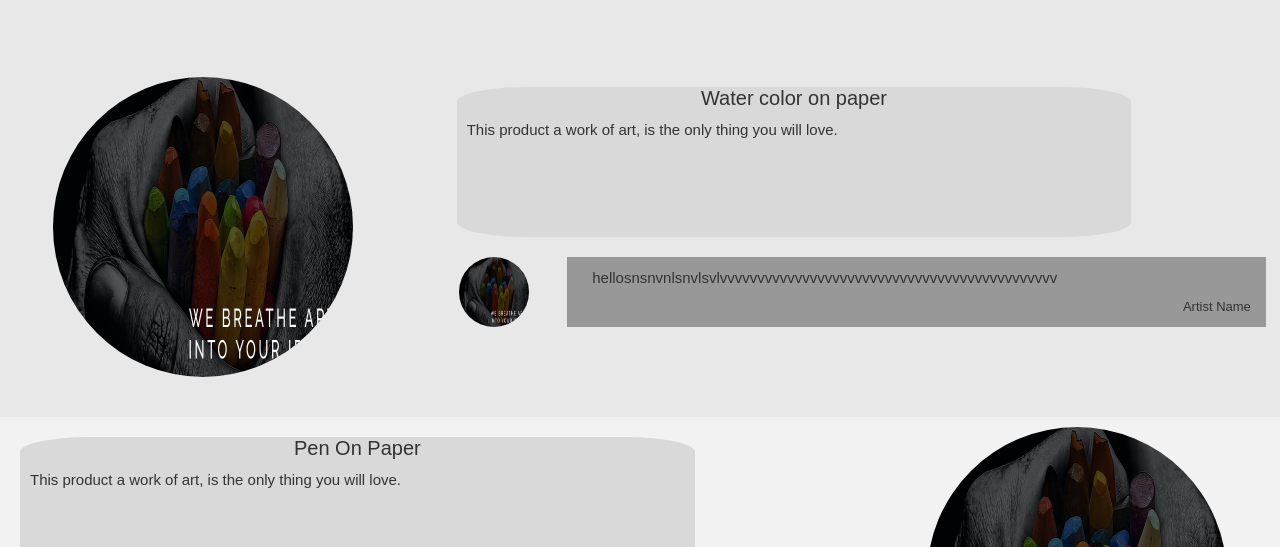
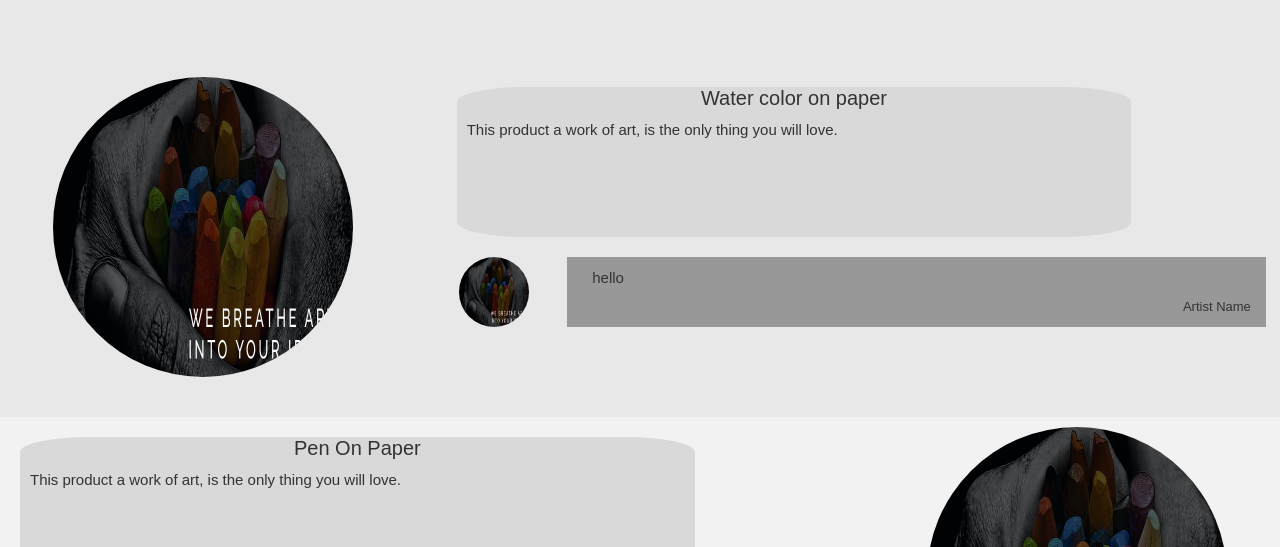
Before and after one commit to muzikworm/CustomisedART-AAWProductions, a plain HTML site: page product.html in a window 1280 px wide. Shown: the part 253-800 px from the top of the page. Drawn offline with nearby package versions, Linux system fonts and the light colour scheme.

Commit message:
changes done harshit

```diff
--- a/product.html
+++ b/product.html
@@ -146,7 +146,7 @@ $('.carousel ul li').hover(function() {
                       <img class="artistimage img-responsive" src="images/slider/1.jpg">
                   </div>
                  <div class="col-lg-6 artist">
-                    <p>hellosnsnvnlsnvlsvlvvvvvvvvvvvvvvvvvvvvvvvvvvvvvvvvvvvvvvvvvvvvv </p>
+                    <p>hello </p>
                      <p1>Artist Name</p1>
                  </div>
 
```
